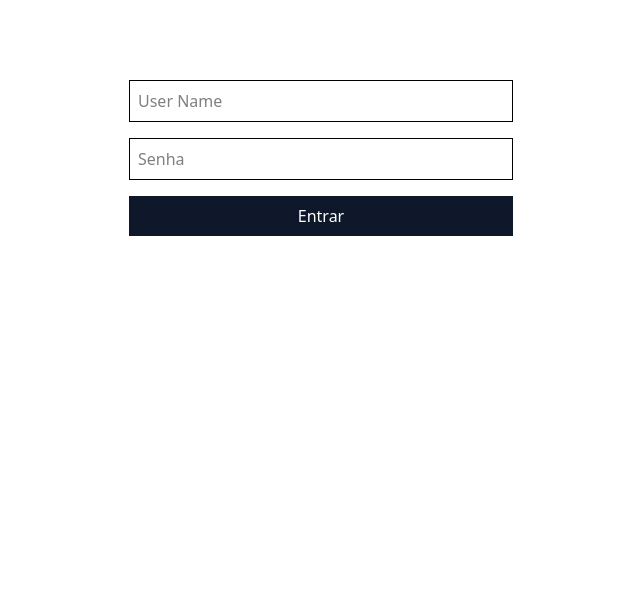
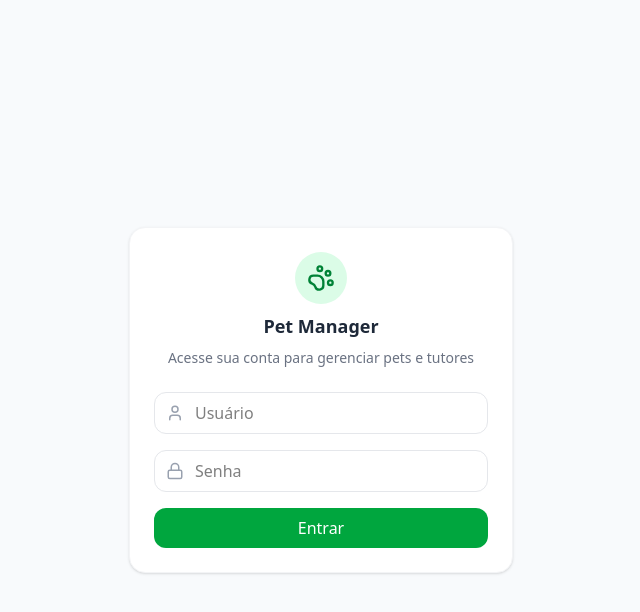
Before and after one commit to kaique-oliveira/kaique-de-oliveira-antonio-458252, a React (Vite) app: page /login in a window 1280 px wide. Shown: the top 612 px of the page, without its empty margins (319-959 px from the left). Built offline with nearby package versions, Linux system fonts and the light colour scheme.

Commit message:
feat(ui): improve login page with pet-friendly design and animations

```diff
--- a/src/pages/LoginPage.tsx
+++ b/src/pages/LoginPage.tsx
@@ -1,14 +1,20 @@
 import { useState } from 'react'
+import { useNavigate } from 'react-router-dom'
+import { motion } from 'framer-motion'
+import { PawPrint, Lock, User } from 'lucide-react'
 import { login } from '../shared/api/auth.service'
-import { useNavigate } from 'react-router-dom'
 
 export default function LoginPage() {
   const [username, setUsername] = useState('')
   const [password, setPassword] = useState('')
+  const [loading, setLoading] = useState(false)
+  const [error, setError] = useState<string | null>(null)
   const navigate = useNavigate()
 
   async function handleSubmit(e: React.FormEvent) {
     e.preventDefault()
+    setError(null)
+    setLoading(true)
 
     try {
       const data = await login(username, password)
@@ -17,29 +23,85 @@ async function handleSubmit(e: React.FormEvent) {
       localStorage.setItem('refresh_token', data.refresh_token)
 
       navigate('/pets')
-  } catch (error) {
-    alert('Credenciais inválidas')
+    } catch {
+      setError('Usuário ou senha inválidos')
+    } finally {
+      setLoading(false)
     }
   }
 
   return (
-    <form onSubmit={handleSubmit} className="max-w-sm mx-auto mt-20 space-y-4">
-      <input
-        className="w-full border p-2"
-        placeholder="User Name"
-        value={username}
-        onChange={e => setUsername(e.target.value)}
+    <div className="min-h-screen flex items-center justify-center bg-slate-50 px-4">
+      <motion.div
+        initial={{ opacity: 0, y: 12 }}
+        animate={{ opacity: 1, y: 0 }}
+        transition={{ duration: 0.3 }}
+        className="w-full max-w-sm bg-white rounded-2xl shadow-sm border border-gray-100 p-6"
+      >
+        {/* Header */}
+        <div className="flex flex-col items-center gap-2 mb-6">
+          <div className="bg-green-100 text-green-700 p-3 rounded-full">
+            <PawPrint size={28} />
+          </div>
+          <h1 className="text-lg font-semibold text-gray-800">
+            Pet Manager
+          </h1>
+          <p className="text-sm text-gray-500 text-center">
+            Acesse sua conta para gerenciar pets e tutores
+          </p>
+        </div>
+
+        {/* Form */}
+        <form onSubmit={handleSubmit} className="space-y-4">
+          <div className="relative">
+            <User
+              size={18}
+              className="absolute left-3 top-1/2 -translate-y-1/2 text-gray-400"
             />
             <input
-        className="w-full border p-2"
+              className="w-full border border-gray-200 rounded-xl pl-10 pr-3 py-2 focus:outline-none focus:ring-2 focus:ring-green-200"
+              placeholder="Usuário"
+              value={username}
+              onChange={(e) => setUsername(e.target.value)}
+              required
+            />
+          </div>
+
+          <div className="relative">
+            <Lock
+              size={18}
+              className="absolute left-3 top-1/2 -translate-y-1/2 text-gray-400"
+            />
+            <input
+              className="w-full border border-gray-200 rounded-xl pl-10 pr-3 py-2 focus:outline-none focus:ring-2 focus:ring-green-200"
               type="password"
               placeholder="Senha"
               value={password}
-        onChange={e => setPassword(e.target.value)}
+              onChange={(e) => setPassword(e.target.value)}
+              required
             />
-      <button className="w-full bg-slate-900 text-white p-2">
-        Entrar
-      </button>
+          </div>
+
+          {error && (
+            <motion.p
+              initial={{ opacity: 0 }}
+              animate={{ opacity: 1 }}
+              className="text-sm text-red-600"
+            >
+              {error}
+            </motion.p>
+          )}
+
+          <motion.button
+            whileHover={{ scale: 1.02 }}
+            whileTap={{ scale: 0.98 }}
+            disabled={loading}
+            className="w-full bg-green-600 hover:bg-green-500 text-white py-2 rounded-xl font-medium transition disabled:opacity-60 cursor-pointer"
+          >
+            {loading ? 'Entrando...' : 'Entrar'}
+          </motion.button>
         </form>
+      </motion.div>
+    </div>
   )
 }
```
Lines whose indentation alone changed are shown as unchanged.
